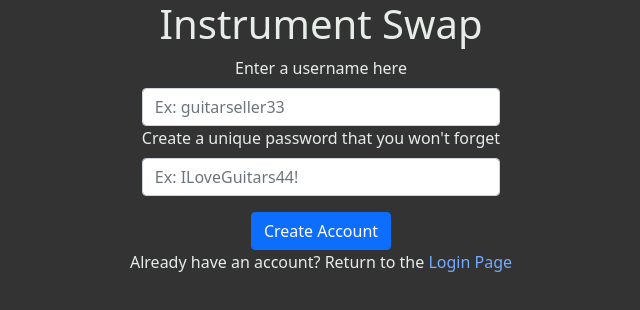
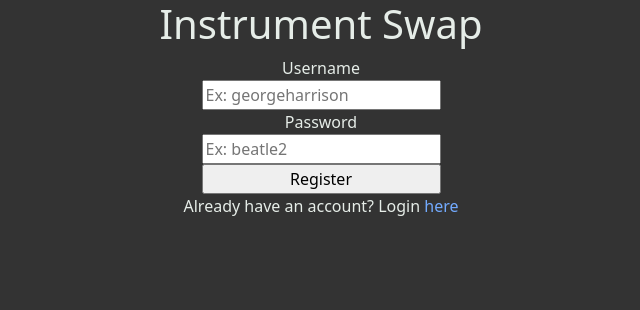
Before and after one commit to brendanfburke/fuzzy-potato, a React (Create React App) app: page /register in a window 1280 px wide. Shown: the top 310 px of the page, without its empty margins (319-959 px from the left). Built offline with nearby package versions, Linux system fonts and the light colour scheme.

Commit message:
register and login pages both working, now to implement JTW validation on my models

```diff
--- a/src/pages/Login.jsx
+++ b/src/pages/Login.jsx
@@ -15,7 +15,6 @@ const Login = () => {
         navigate(path)
     }
 
-    const [user, setUser] = useState(null)
     const URL = 'https://instrument-swap-backend.herokuapp.com/login'
 
     const [newForm, setNewForm] = useState({
@@ -36,31 +35,6 @@ const Login = () => {
         })
     }
 
-    // const getUsers = async () => {
-    //     const response = await fetch(URL)
-    //     const data = await response.json()
-    //     setUser(data)
-    //     console.log(data)
-    // };
-    // useEffect(() => {
-    //     getUsers()
-
-    // }, [])
-
-    // const loginRequest = async (userAccount) => {
-    //     await fetch(URL, {
-    //         method: "post",
-    //         headers: {
-    //             "Content-Type": "application/json",
-    //         },
-    //             body: JSON.stringify(userAccount),
-    //     })
-    //     .then((res) => {
-    //         console.log(res)
-    //     })
-
-    // };
-
     const warningMessage = ''
 
 
@@ -71,7 +45,7 @@ const Login = () => {
         }).then((response) => {
             console.log(response.data)
             localStorage.setItem('token', response.data.token)
-            if (response.data.isLoggedIn === true) {
+            if (response) {
                 goHome()
             } else {
                 warningMessage = 'incorrect username or password, please try again or register a new account'
--- a/src/pages/Register.jsx
+++ b/src/pages/Register.jsx
@@ -1,28 +1,73 @@
 import React from "react";
-import { Button, Form, Card } from "react-bootstrap/esm";
 import { Link } from "react-router-dom";
 import { useNavigate } from "react-router";
+import Axios from "axios";
+import { useState } from "react";
 
 const Register = () => {
-
-
-    const navigate = useNavigate()
+    let navigate = useNavigate()
 
     const goLogin = () => {
-        let path = '/login'
+        let path='/login'
         navigate(path)
     }
 
+    const URL = 'https://instrument-swap-backend.herokuapp.com/register'
+
+    const [newForm, setNewForm] = useState({
+        username: '',
+        password: ''
+    })
+
+    const handleChange = (e) => {
+        setNewForm({...newForm, [e.target.name]: e.target.value})
+    }
+
+    const handleSubmit = (e) => {
+        e.preventDefault();
+        loginRequest(newForm);
+        setNewForm({
+            username: '',
+            password: '',
+        })
+    }
+
+    let warningMessage = 'sd'
+
+
+    const loginRequest = async () => {
+        await Axios.post(URL, {
+            username: newForm.username,
+            password: newForm.password
+        }).then((response) => {
+            console.log(response)
+            goLogin()
+        })
+    }
+
     return (
-        <div className="register">
-                <Form>
-                    <Form.Label>Enter a username here</Form.Label>
-                    <Form.Control type='username' placeholder='Ex: guitarseller33'></Form.Control>
-                    <Form.Label>Create a unique password that you won't forget</Form.Label>
-                    <Form.Control type='password' placeholder='Ex: ILoveGuitars44!'></Form.Control>
-                    <Button className="mt-3" onClick={goLogin} variant='primary' type='submit' >Create Account</Button>
-                </Form>
-            <p>Already have an account? Return to the <Link to='/login'>Login Page</Link></p>
+        <div className="login">
+            <form onSubmit={handleSubmit} className='new-account-form'>
+                <label htmlFor="user_id">Username</label>
+                <input
+                    type="text"
+                    value={newForm.username}
+                    name="username"
+                    placeholder="Ex: georgeharrison"
+                    onChange={handleChange}
+                />
+                <label htmlFor="first_name">Password</label>
+                <input
+                    type="text"
+                    value={newForm.password}
+                    name="password"
+                    placeholder="Ex: beatle2"
+                    onChange={handleChange}
+                />
+
+                <input type="submit" value="Register" />
+        </form>
+        <p>Already have an account? Login <Link to='/register'>here</Link></p>
         </div>
     )
 }
```
